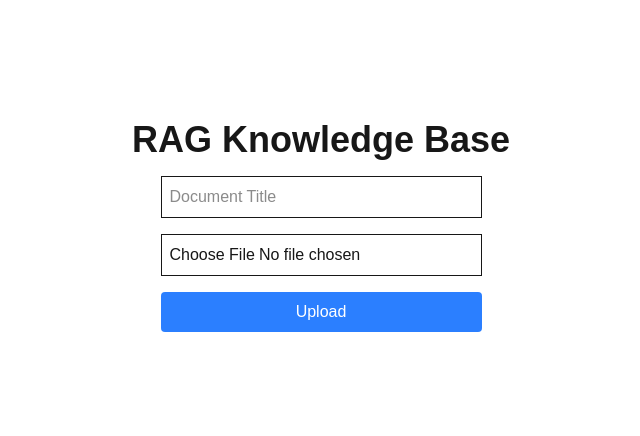
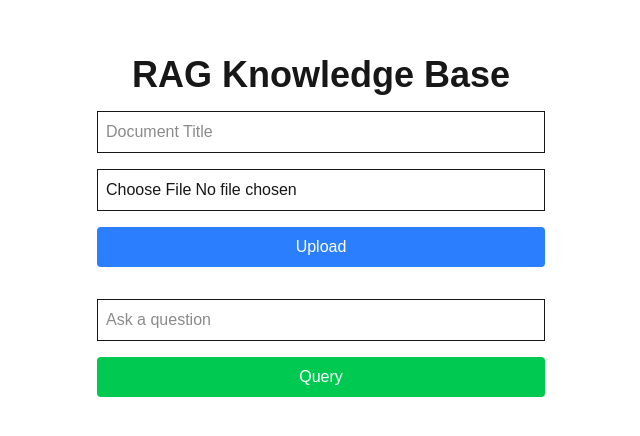
Before and after one commit to Gokulkiran418/rag-document-retrieval, a Next.js app: page / in a window 1280 px wide. Shown: the part 174-610 px from the top of the page, without its empty margins (319-959 px from the left). Built offline with nearby package versions, Linux system fonts and the light colour scheme.

Commit message:
Implement RAG pipeline with LlamaIndex and query API

```diff
--- /dev/null
+++ b/pages/api/query.ts
@@ -0,0 +1,114 @@
+// pages/api/query.ts
+import { NextApiRequest, NextApiResponse } from 'next';
+import { openai } from '@ai-sdk/openai';
+import { embed, generateText } from 'ai';
+import { getIndex } from '@/lib/pinecone';
+import { Document, VectorStoreIndex, Settings, BaseLLM, type LLMCompletionParamsStreaming, type LLMCompletionParamsNonStreaming, type CompletionResponse, type MessageContent, type LLMMetadata } from 'llamaindex';
+
+export default async function handler(req: NextApiRequest, res: NextApiResponse) {
+  if (req.method !== 'POST') {
+    return res.status(405).json({ error: 'Method not allowed' });
+  }
+
+  const { query } = req.body;
+  if (!query || typeof query !== 'string') {
+    return res.status(400).json({ error: 'Query is required and must be a string' });
+  }
+
+  try {
+    // Configure LlamaIndex Settings with custom LLM
+    Settings.llm = new (class extends BaseLLM {
+      // Define metadata property with all required fields
+      get metadata(): LLMMetadata {
+        return {
+          model: 'gpt-4o',
+          temperature: 0.7,
+          maxTokens: 1000,
+          topP: 1.0, // Added required field with default value
+          contextWindow: 4096, // Added required field (adjust based on model)
+          tokenizer: undefined, // Added required field (no tokenizer in this case)
+          structuredOutput: false, // Added required field
+        };
+      }
+
+      // Overload signatures for complete method
+      async complete(params: LLMCompletionParamsStreaming): Promise<AsyncIterable<CompletionResponse>>;
+      async complete(params: LLMCompletionParamsNonStreaming): Promise<CompletionResponse>;
+      async complete(params: LLMCompletionParamsStreaming | LLMCompletionParamsNonStreaming): Promise<CompletionResponse | AsyncIterable<CompletionResponse>> {
+        const prompt = this.extractPrompt(params.prompt);
+        if ('stream' in params && params.stream) {
+          // Placeholder for streaming (not implemented)
+          throw new Error('Streaming not implemented');
+        } else {
+          const { text } = await generateText({
+            model: openai('gpt-4o'),
+            prompt,
+          });
+          // Return a full CompletionResponse object with required 'raw' property
+          return {
+            text,
+            raw: { model: 'gpt-4o', usage: { promptTokens: 0, completionTokens: 0 } }, // Placeholder raw data
+          };
+        }
+      }
+
+      // Implement chat method (required by BaseLLM, placeholder)
+      async chat(): Promise<never> {
+        throw new Error('Chat not implemented');
+      }
+
+      // Helper method to extract prompt from MessageContent
+      private extractPrompt(prompt: MessageContent): string {
+        if (typeof prompt === 'string') {
+          return prompt;
+        } else if (Array.isArray(prompt)) {
+          return prompt.map(detail => 'text' in detail ? detail.text : '').join(' ');
+        }
+        return '';
+      }
+    })();
+
+    // Generate embedding for the query
+    const { embedding } = await embed({
+      model: openai.embedding('text-embedding-3-large'),
+      value: query,
+    });
+
+    // Retrieve relevant chunks from Pinecone
+    const pineconeIndex = getIndex();
+    const queryResponse = await pineconeIndex.query({
+      vector: embedding,
+      topK: 3, // Retrieve top 3 chunks
+      includeMetadata: true,
+    });
+
+    // Prepare documents for LlamaIndex
+    const documents = queryResponse.matches.map((match) => {
+      const metadata = match.metadata as { title: string; filename: string; text: string };
+      return new Document({
+        text: metadata.text,
+        metadata: { title: metadata.title, filename: metadata.filename },
+      });
+    });
+
+    // Build index and query
+    const index = await VectorStoreIndex.fromDocuments(documents);
+    const queryEngine = index.asQueryEngine();
+    const response = await queryEngine.query({ query });
+
+    // Format response with citations
+    const answer = response.response;
+    const sources = documents.map((doc) => ({
+      title: doc.metadata.title,
+      filename: doc.metadata.filename,
+    }));
+
+    res.status(200).json({
+      answer,
+      sources,
+    });
+  } catch (error) {
+    console.error('Query error:', error);
+    res.status(500).json({ error: 'Failed to process query' });
+  }
+}
--- a/src/app/page.tsx
+++ b/src/app/page.tsx
@@ -6,10 +6,12 @@ import { useState } from 'react';
 export default function Home() {
   const [file, setFile] = useState<File | null>(null);
   const [title, setTitle] = useState<string>('');
-  const [response, setResponse] = useState<string | null>(null);
+  const [query, setQuery] = useState<string>('');
+  const [uploadResponse, setUploadResponse] = useState<string | null>(null);
+  const [queryResponse, setQueryResponse] = useState<{ answer: string; sources: any[] } | null>(null);
   const [error, setError] = useState<string | null>(null);
 
-  const handleSubmit = async (e: React.FormEvent) => {
+  const handleUpload = async (e: React.FormEvent) => {
     e.preventDefault();
     if (!file) {
       setError('Please select a file');
@@ -27,7 +29,7 @@ export default function Home() {
       });
       const data = await res.json();
       if (res.ok) {
-        setResponse(
+        setUploadResponse(
           `Uploaded: ${data.filename}\nDocument ID: ${data.documentId}\nChunks: ${data.chunkCount}`
         );
         setError(null);
@@ -39,10 +41,37 @@ export default function Home() {
     }
   };
 
+  const handleQuery = async (e: React.FormEvent) => {
+    e.preventDefault();
+    if (!query) {
+      setError('Please enter a query');
+      return;
+    }
+
+    try {
+      const res = await fetch('/api/query', {
+        method: 'POST',
+        headers: { 'Content-Type': 'application/json' },
+        body: JSON.stringify({ query }),
+      });
+      const data = await res.json();
+      if (res.ok) {
+        setQueryResponse(data);
+        setError(null);
+      } else {
+        setError(data.error);
+      }
+    } catch (err) {
+      setError('Query failed');
+    }
+  };
+
   return (
     <main className="flex min-h-screen flex-col items-center justify-center p-24">
       <h1 className="text-4xl font-bold mb-4">RAG Knowledge Base</h1>
-      <form onSubmit={handleSubmit} className="flex flex-col gap-4">
+      <div className="flex flex-col gap-8 w-full max-w-md">
+        {/* Upload Form */}
+        <form onSubmit={handleUpload} className="flex flex-col gap-4">
           <input
             type="text"
             value={title}
@@ -60,8 +89,36 @@ export default function Home() {
             Upload
           </button>
         </form>
-      {response && <pre className="mt-4 text-sm">{response}</pre>}
+        {uploadResponse && <pre className="mt-4 text-sm">{uploadResponse}</pre>}
+
+        {/* Query Form */}
+        <form onSubmit={handleQuery} className="flex flex-col gap-4">
+          <input
+            type="text"
+            value={query}
+            onChange={(e) => setQuery(e.target.value)}
+            placeholder="Ask a question"
+            className="border p-2"
+          />
+          <button type="submit" className="bg-green-500 text-white p-2 rounded">
+            Query
+          </button>
+        </form>
+        {queryResponse && (
+          <div className="mt-4 text-sm">
+            <p><strong>Answer:</strong> {queryResponse.answer}</p>
+            <p><strong>Sources:</strong></p>
+            <ul>
+              {queryResponse.sources.map((source, i) => (
+                <li key={i}>
+                  {source.title} ({source.filename})
+                </li>
+              ))}
+            </ul>
+          </div>
+        )}
         {error && <p className="mt-4 text-red-500">{error}</p>}
+      </div>
     </main>
   );
 }
--- a/src/lib/pinecone.ts
+++ b/src/lib/pinecone.ts
@@ -1,5 +1,5 @@
 // src/lib/pinecone.ts
-import { Pinecone } from '@pinecone-database/pinecone';
+import { Pinecone, PineconeRecord } from '@pinecone-database/pinecone';
 
 const pinecone = new Pinecone({
   apiKey: process.env.PINECONE_API_KEY!,
@@ -29,6 +29,6 @@ export async function storeEmbedding(
   }
 }
 
-export async function getIndex() {
+export function getIndex() {
   return pinecone.index(indexName);
 }
```
Lines whose indentation alone changed are shown as unchanged.
